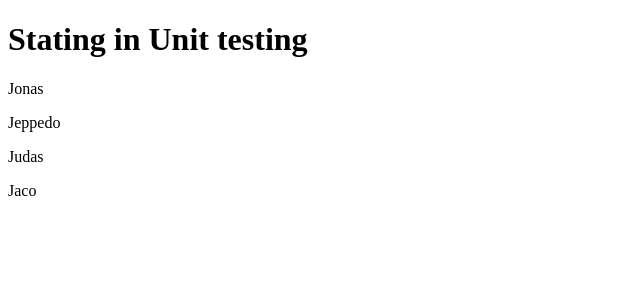
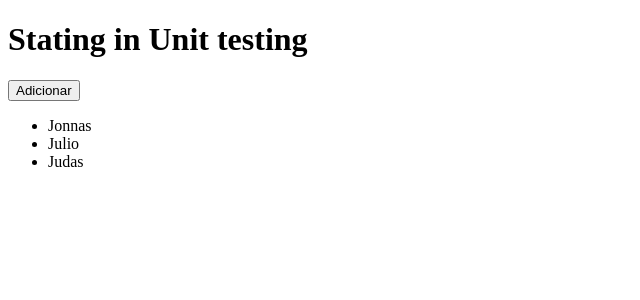
Before and after one commit to AlvesPHGA/unit-test, a React (Vite) app: page / in a window 1280 px wide. Shown: the top 300 px of the page, without its empty margins (0-640 px from the left). Built offline with nearby package versions, Linux system fonts and the light colour scheme.

Commit message:
updated App.spec, was added a new test to buttom component

```diff
--- a/src/App.tsx
+++ b/src/App.tsx
@@ -1,11 +1,21 @@
+import React from 'react';
+
 function App() {
+   const [list, setList] = React.useState(['Jonnas', 'Julio', 'Judas']);
+
+   function handleList() {
+      setList((states) => [...states, 'Jako']);
+   }
    return (
       <>
          <h1 className="text">Stating in Unit testing</h1>
-         <p>Jonas</p>
-         <p data-testid="rug">Jeppedo</p>
-         <p>Judas</p>
-         <p>Jaco</p>
+
+         <button onClick={handleList}>Adicionar</button>
+         <ul>
+            {list.map((item) => (
+               <li key={item}>{item}</li>
+            ))}
+         </ul>
       </>
    );
 }
```
Also changed, not shown: 1 other file (tests, documents, lock files or other folders).
